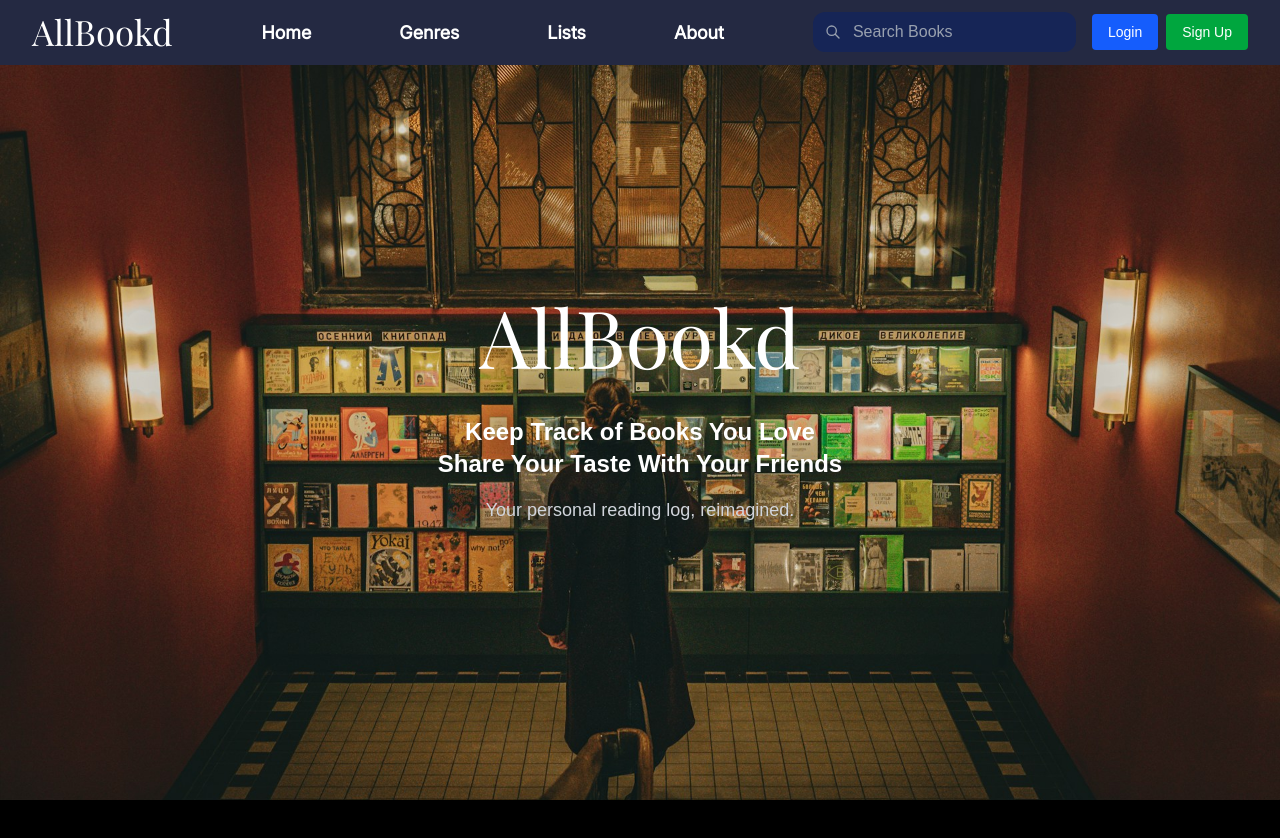
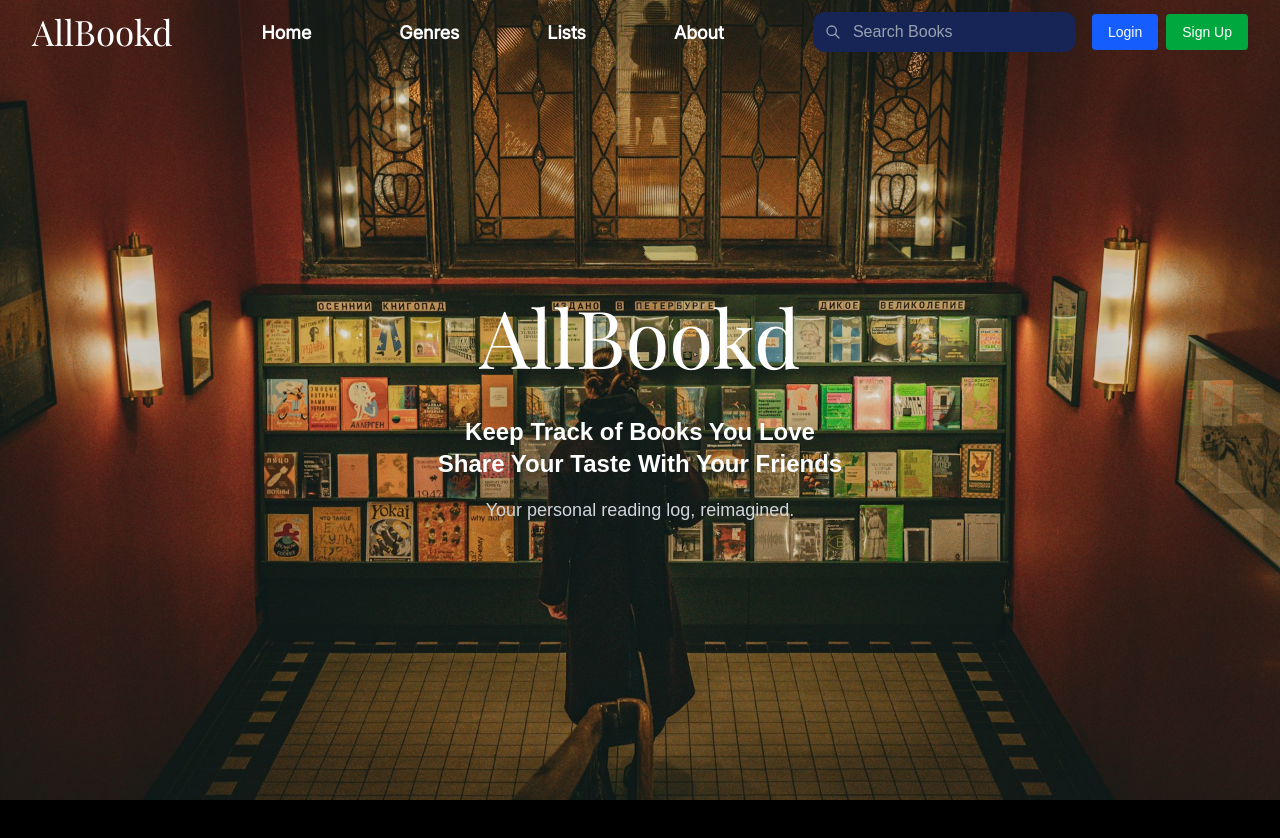
Before and after one commit to chancesong10/AllBookd, a Next.js app: page / in a window 1280 px wide. Shown: the top 838 px of the page. Built offline with nearby package versions, Linux system fonts and the light colour scheme; no server answers.

Commit message:
made the navbar transparent and adjusted the mask values for it on the main page

```diff
--- a/app/components/Navbar.tsx
+++ b/app/components/Navbar.tsx
@@ -82,7 +82,7 @@ export default function Navbar() {
 
   return (
     <nav>
-      <div className="fixed bg-darknavy py-1.5 px-4 w-full flex items-center z-50">
+      <div className="fixed bg-darknavy bg-transparent py-1.5 px-4 w-full flex items-center z-50">
         {/* Logo */}
         <div>
           <Link href="/" style={{fontFamily: 'Playfair Display', fontSize: '35px'}} className="ml-4 text-white">
--- a/app/page.tsx
+++ b/app/page.tsx
@@ -56,8 +56,7 @@ export default function Page() {
             backgroundPosition: "center",
             backgroundSize: "cover",
             y: backgroundY,
-            top: '60px',
-            height: 'calc(100vh - 60px)',
+            height: 'calc(100vh)',
           }}
         />
 
@@ -69,8 +68,7 @@ export default function Page() {
             backgroundPosition: "center",
             backgroundSize: "cover",
             y: maskY,
-            top: '60px',
-            height: 'calc(100vh - 60px)',
+            height: 'calc(100vh)',
           }}
         />
       </div>
```
